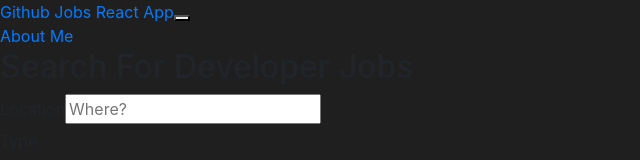
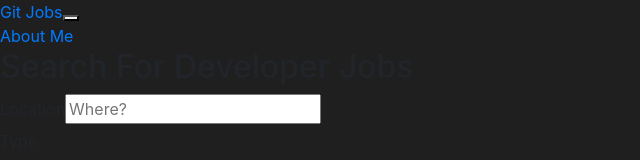
Before and after one commit to kagz/github-jobs-react-app, a React app: page / in a window 1280 px wide. Shown: the top 160 px of the page, without its empty margins (0-640 px from the left). Built offline with nearby package versions, Linux system fonts and the light colour scheme; no server answers.

Commit message:
added content to take the devce width and changed title

```diff
--- a/src/components/Header.jsx
+++ b/src/components/Header.jsx
@@ -4,7 +4,7 @@
 function Header() {
 	return (
 		<Navbar collapseOnSelect expand="lg" bg="dark" variant="dark">
-			<Navbar.Brand href="/">Github Jobs React App</Navbar.Brand>
+			<Navbar.Brand href="/">Git Jobs</Navbar.Brand>
 			<Navbar.Toggle aria-controls="responsive-navbar-nav" />
 			<Navbar.Collapse id="responsive-navbar-nav">
 				<Nav className="ml-auto">
--- a/src/template.html
+++ b/src/template.html
@@ -2,8 +2,10 @@
 <html lang="en">
 	<head>
 		<meta charset="utf-8" />
+		<meta charset="utf-8" />
 		<meta name="viewport" value="width=device-width, initial-scale=1" />
-		<title>Github Jobs App</title>
+		<meta name="viewport" content="width=device-width, initial-scale=1">
+		<title>Git Jobs </title>
 	</head>
 	<body>
 		<div id="root"></div>
```
